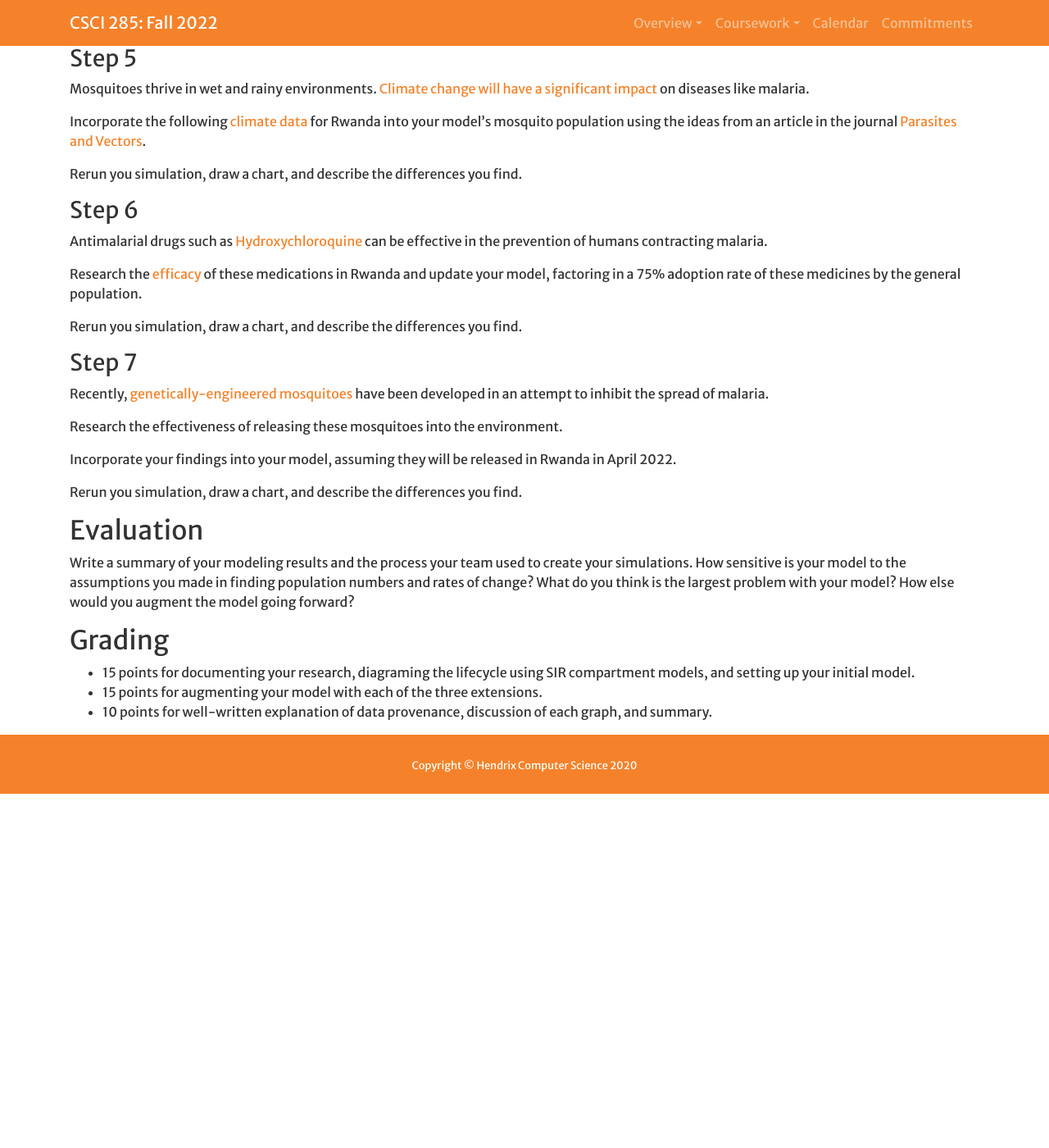
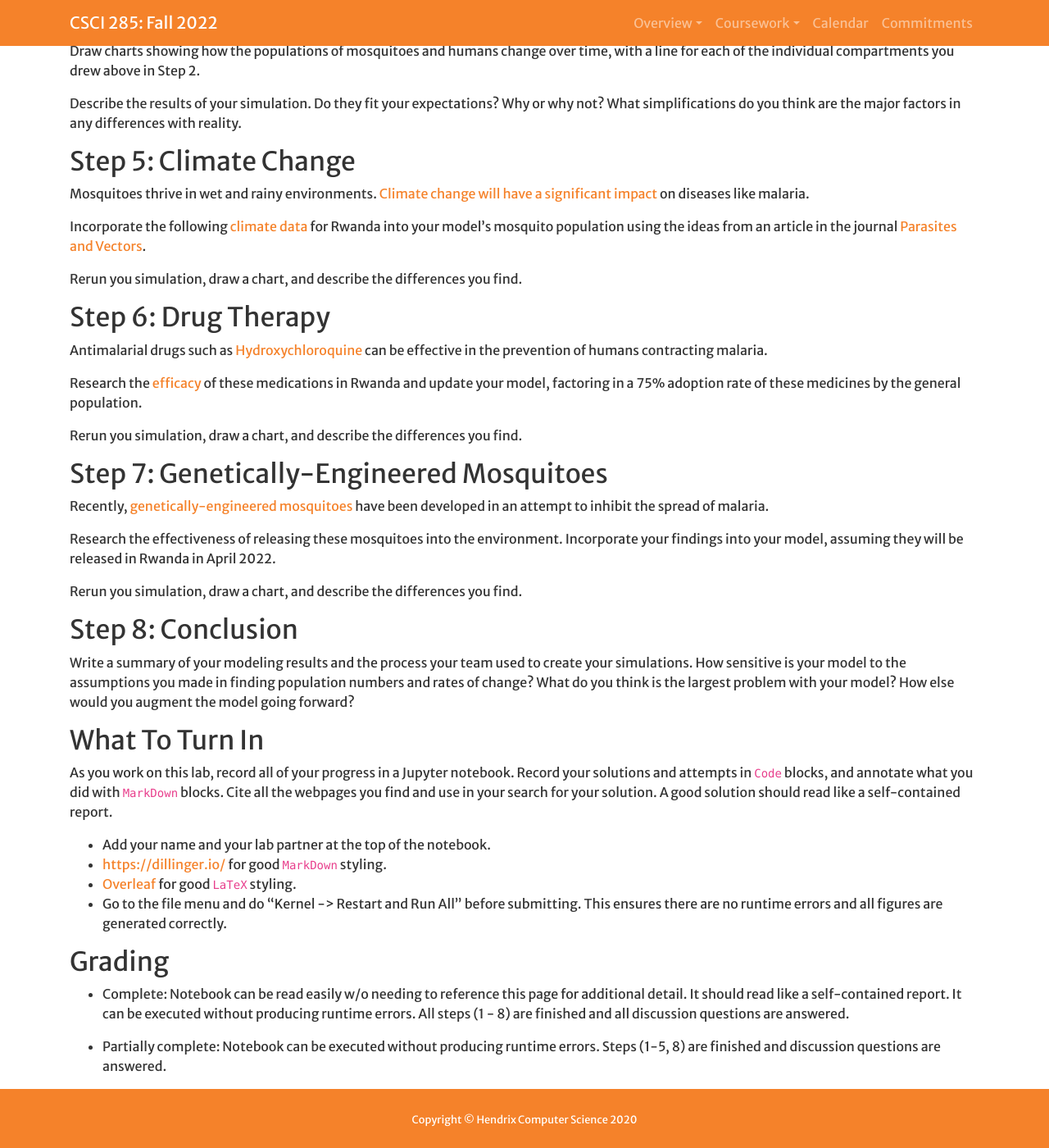
Before and after one commit to Hendrix-CS/csci285, a Jekyll site: the page built from labs/malaria.md, in a window 1280 px wide and 1400 px high, scrolled down 1210 px. Shown: the whole window at 82% size. Built offline with Jekyll 4.4.1, drawn with Linux system fonts in a browser that asks for light colours; a script that is not in the unit is left out; our own code applies the rules of GitHub Pages for plain Markdown files; before the commit the page ends 2178 px from its top, so only the background shows below that; some of the changed text lies outside the part shown.

Commit message:
prep for class

```diff
--- a/labs/malaria.md
+++ b/labs/malaria.md
@@ -9,115 +9,89 @@ worktitle: Modeling the System Dynamics of Malaria in Rwanda
 
 ![Anopheles mosquito](../assets/images/Anopheles.jpeg){: .pull-right .w-50 .img-fluid}
 
-The most deadly strain of malaria is caused by [Plasmodia falciparum](https://www.ncbi.nlm.nih.gov/books/NBK555962/),
-which is transmitted by
-[Anopheles](https://www.who.int/westernpacific/news/q-a-detail/do-all-mosquitoes-transmit-malaria) mosquitoes. In Africa, malaria killed
-close to 400,000 people in 2016.
+The most deadly strain of malaria is caused by [Plasmodia falciparum](https://www.ncbi.nlm.nih.gov/books/NBK555962/), which is transmitted by [Anopheles](https://www.cdc.gov/mosquitoes/about/life-cycles/anopheles.html) mosquitoes. In Africa, malaria killed close to 400,000 people in 2016.
 
-In this lab, we will model the lifecycle of the malaria parasite and its relationship with humans and
-mosquitoes using the tools of system dynamics. Our model will become
-increasingly complex as we add environmental changes and treatment options.
+In this lab, we will model the lifecycle of the malaria parasite and its relationship with humans and mosquitoes using the tools of system dynamics. Our model will become increasingly complex as we add environmental changes and treatment options.
 
-{% include note.html content="The links below should be the starting point for your research, you are encouraged to search beyond these for more supporting
-information and cite your sources." %}
+{% include note.html content="The links below should be the starting point for your research, you are encouraged to search beyond these for more supporting information and cite your sources." %}
 
-### Step 1
 
-Research the life cycle of malaria using the
-[CDC Malaria website](https://www.cdc.gov/malaria/about/biology/index.html) as a primary resource.
+## Step 1: Initial Research
 
-Write a summary of your findings, making particular note of
-the time involved in each life cycle event.
+Research the [life cycle](https://www.ncbi.nlm.nih.gov/books/NBK555962/figure/article-27309.image.f1/?report=objectonly) of malaria using the [CDC Malaria website](https://www.cdc.gov/malaria/about/biology/index.html) as a primary resource. Write a summary of your findings.
 
-### Step 2
 
-Based on your research above, draw an SIR
-[compartment model](https://en.wikipedia.org/wiki/Compartmental_models_in_epidemiology) to describe the flow
-of the human population from susceptible to infected to recovered.
+## Step 2: Compartment Model
 
-Draw another SIR compartment model describing the flow of the
-mosquito population.
+Based on your research above, draw an SIR [compartment model](https://en.wikipedia.org/wiki/Compartmental_models_in_epidemiology) to describe the flow of the human population from susceptible to infected to recovered. Draw another SIR compartment model describing the flow of the mosquito population. Describe the relationship between your two population models.
 
-Describe the relationship between your two population models.
+The compartment model diagram can be drawn using any tool of your choosing:
 
-### Step 3
+* https://www.figma.com/
+* Microsoft Teams may have apps to install
+* https://miro.com/
+* https://www.zenflowchart.com/
+* https://www.microsoft.com/en-us/microsoft-365/visio/flowchart-software
+* https://textografo.com/
 
-Investigate the
-[WHO malaria fact sheet for Rwanda](https://www.who.int/malaria/publications/country-profiles/profile_rwa_en.pdf?ua=1),
-the [President's Malaria Initiative fact sheet](https://www.pmi.gov/docs/default-source/default-document-library/country-profiles/rwanda_profile.pdf?sfvrsn=26), and the ["In Rwanda, ‘Human Bait’ Volunteers Help Battle Malaria"](https://undark.org/2020/04/22/rwanda-malaria/) article to determine
-your model parameters and initial populations.
-Also research the number of mosquitoes that live in an acre and
-estimate their population.
 
-### Step 4
+## Step 3: Parameter Investigation
 
-Use the [Runga Kutta 4](https://en.wikipedia.org/wiki/Runge%E2%80%93Kutta_methods) method described in class to
-simulate the spread of malaria in Rwanda over the
-next 60 months, starting in October 2020.
+Investigate the [WHO malaria fact sheet for Rwanda](https://www.who.int/publications/m/item/malaria-2021-country-profile-rwa), the [President's Malaria Initiative fact sheet](https://www.pmi.gov/where-we-work/rwanda/), and the ["In Rwanda, ‘Human Bait’ Volunteers Help Battle Malaria"](https://undark.org/2020/04/22/rwanda-malaria/) article to determine your model parameters and initial populations. Also research the number of mosquitoes that live in an acre and estimate their population.
 
-Draw charts showing how the populations of mosquitoes and humans
-change over time, with a line for each of the individual
-compartments you drew above in Step 2.
 
-Describe the results of your simulation. Do they fit
-your expectations? Why or why not? What simplifications do you
-think are the major factors in any differences with reality.
+## Step 4: Euler's Method
 
-### Step 5
+Using Forward Euler's Method, simulate the spread of malaria in Rwanda over the next 60 months. Start in October 2022.
 
-Mosquitoes thrive in wet and rainy environments.
-[Climate change will have a significant impact](https://www.expertafrica.com/rwanda/weather-and-climate) on
-diseases like malaria.
+Draw charts showing how the populations of mosquitoes and humans change over time, with a line for each of the individual compartments you drew above in Step 2.
 
-Incorporate
-the following [climate data](https://www.expertafrica.com/rwanda/weather-and-climate) for Rwanda into your model's mosquito population
-using the ideas from an article in the journal
-[Parasites and Vectors](https://parasitesandvectors.biomedcentral.com/articles/10.1186/s13071-018-3158-0).
+Describe the results of your simulation. Do they fit your expectations? Why or why not? What simplifications do you think are the major factors in any differences with reality.
 
-Rerun you simulation, draw
-a chart, and describe the differences you find.
 
-### Step 6
+## Step 5: Climate Change
 
-Antimalarial drugs such as [Hydroxychloroquine](https://www.cdc.gov/malaria/resources/pdf/fsp/drugs/Hydroxychloroquine.pdf?fbclid=IwAR1lVp5ucnLK9g_crh1lro-BHlgFiqXT7sOP30lNVtTLvWCxZT5dcbB4MuM) can be effective in the
-prevention of humans contracting malaria.
+Mosquitoes thrive in wet and rainy environments. [Climate change will have a significant impact](https://www.expertafrica.com/rwanda/weather-and-climate) on diseases like malaria.
 
-Research the
-[efficacy](https://www.who.int/docs/default-source/documents/publications/gmp/who-cds-gmp-2019-17-eng.pdf?ua=1) of these
-medications in Rwanda and update your model, factoring in a 75%
-adoption rate of these medicines by the general population.
+Incorporate the following [climate data](https://www.expertafrica.com/rwanda/weather-and-climate) for Rwanda into your model's mosquito population using the ideas from an article in the journal [Parasites and Vectors](https://parasitesandvectors.biomedcentral.com/articles/10.1186/s13071-018-3158-0).
 
-Rerun you simulation, draw
-a chart, and describe the differences you find.
+Rerun you simulation, draw a chart, and describe the differences you find.
 
-### Step 7
 
-Recently, [genetically-engineered mosquitoes](https://www.nih.gov/news-events/nih-research-matters/engineering-malaria-resistance-mosquitoes)
-have been developed in an attempt to inhibit the spread of malaria.
+## Step 6: Drug Therapy
 
-Research the effectiveness of releasing
-these mosquitoes into the environment.
+Antimalarial drugs such as [Hydroxychloroquine](https://www.cdc.gov/malaria/resources/pdf/fsp/drugs/Hydroxychloroquine.pdf?fbclid=IwAR1lVp5ucnLK9g_crh1lro-BHlgFiqXT7sOP30lNVtTLvWCxZT5dcbB4MuM) can be effective in the prevention of humans contracting malaria.
 
-Incorporate your findings into your model,
-assuming they will be released in Rwanda in April 2022.
+Research the [efficacy](https://www.who.int/docs/default-source/documents/publications/gmp/who-cds-gmp-2019-17-eng.pdf?ua=1) of these medications in Rwanda and update your model, factoring in a 75% adoption rate of these medicines by the general population.
 
-Rerun you simulation, draw
-a chart, and describe the differences you find.
+Rerun you simulation, draw a chart, and describe the differences you find.
 
-## Evaluation
+## Step 7: Genetically-Engineered Mosquitoes
 
-Write a summary of your modeling results and the process your
-team used to create your simulations. How sensitive is your
-model to the assumptions you made in finding population numbers
-and rates of change? What do you think is the largest
-problem with your model? How else would you
-augment the model going forward?
+Recently, [genetically-engineered mosquitoes](https://www.nih.gov/news-events/nih-research-matters/engineering-malaria-resistance-mosquitoes) have been developed in an attempt to inhibit the spread of malaria.
+
+Research the effectiveness of releasing these mosquitoes into the environment. Incorporate your findings into your model, assuming they will be released in Rwanda in April 2022.
+
+Rerun you simulation, draw a chart, and describe the differences you find.
+
+## Step 8: Conclusion
+
+Write a summary of your modeling results and the process your team used to create your simulations. How sensitive is your
+model to the assumptions you made in finding population numbers and rates of change? What do you think is the largest problem with your model? How else would you augment the model going forward?
+
+
+## What To Turn In
+
+As you work on this lab, record all of your progress in a Jupyter notebook. Record your solutions and attempts in `Code` blocks, and annotate what you did with `MarkDown` blocks. Cite all the webpages you find and use in your search for your solution. A good solution should read like a self-contained report.
+
+* Add your name and your lab partner at the top of the notebook.
+* [https://dillinger.io/](https://dillinger.io/) for good `MarkDown` styling.
+* [Overleaf](https://www.overleaf.com/learn/latex/Learn_LaTeX_in_30_minutes) for good `LaTeX` styling.
+* Go to the file menu and do "Kernel -> Restart and Run All" before submitting. This ensures there are no runtime errors and all figures are generated correctly.
+
 
 ## Grading
 
-* 15 points for documenting your research, diagraming the lifecycle
-using SIR compartment models, and setting up your initial model.
-* 15 points for augmenting your model with each of the three
-extensions.
-* 10 points for well-written explanation of data provenance,
-discussion of each graph, and summary.
+* Complete: Notebook can be read easily w/o needing to reference this page for additional detail. It should read like a self-contained report. It can be executed without producing runtime errors. All steps (1 - 8) are finished and all discussion questions are answered.
+
+* Partially complete: Notebook can be executed without producing runtime errors. Steps (1-5, 8) are finished and discussion questions are answered.
```
Also changed, not shown: index.md (+3 -3 lines).
